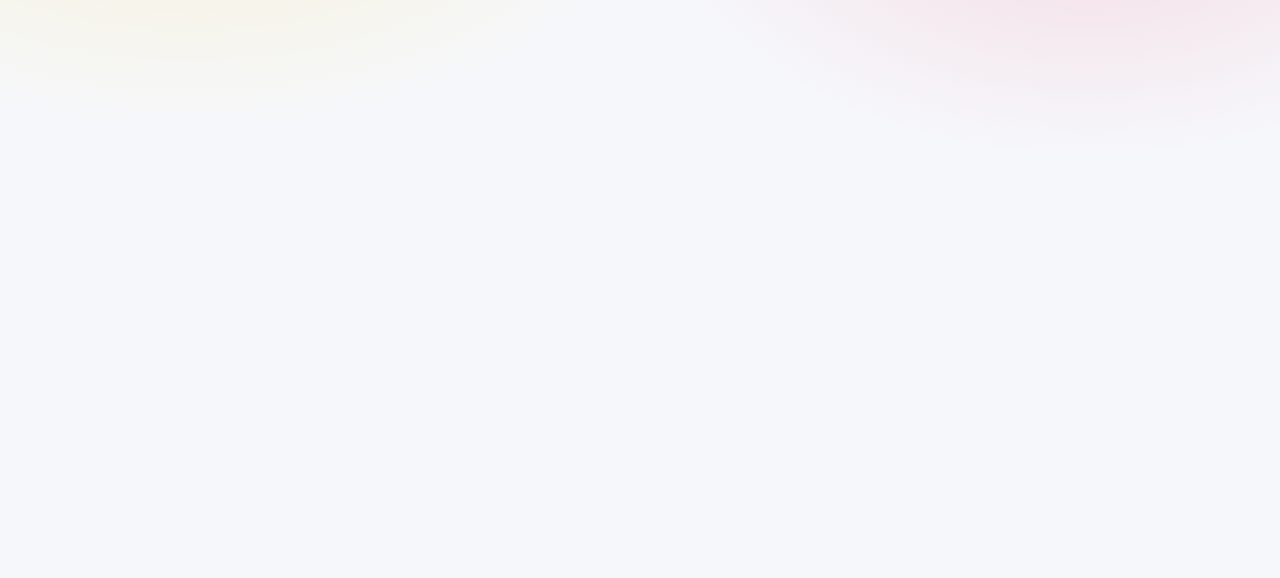
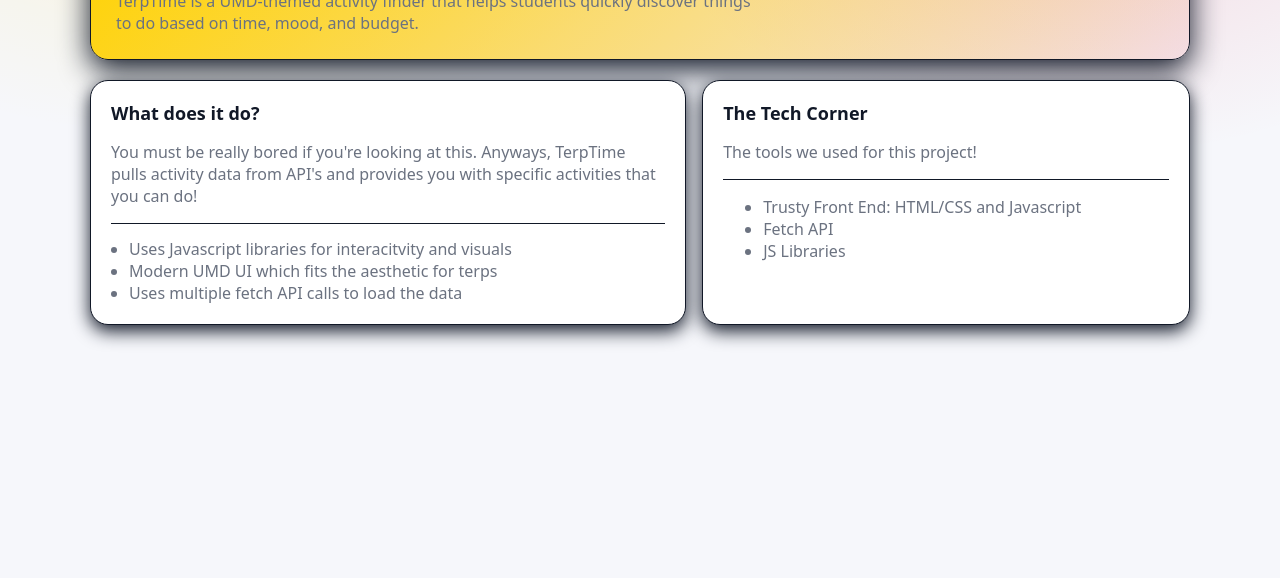
Before and after one commit to jnic11-ops/INST377-FinalProject, a plain HTML site: page INST377_finalProject/INST377_final_aboutpage.html in a window 1280 px wide. Shown: the part 222-800 px from the top of the page. Drawn offline with Linux system fonts and the light colour scheme.

Commit message:
Updated the About page

```diff
--- a/INST377_finalProject/INST377_final_aboutpage.html
+++ b/INST377_finalProject/INST377_final_aboutpage.html
@@ -1,7 +1,7 @@
 <html>
     <head>
         <title>
-            INST377 Final Project About Page
+            TerpTime | About
         </title>
         <script src="INST377_final.js" defer></script>
         <script></script>
@@ -33,6 +33,44 @@
 
         </header>
 
+        <main class="page">
+            <section class="hero">
+                <h1>About TerpTime</h1>
+                <p>TerpTime is a UMD-themed activity finder that helps students quickly discover things
+                    to do based on time, mood, and budget.
+                </p>
+            </section>
+
+            <section class="grid">
+                <section class="card">
+                    <h2>What does it do?</h2>
+                    <p>You must be really bored if you're looking at this. Anyways, TerpTime pulls activity data from API's and provides you with specific activities
+                        that you can do!
+                    </p>
+
+                    <div class="divider"></div>
+
+                    <ul style="margin: 0; padding-left: 18px;">
+                    <li>Uses Javascript libraries for interacitvity and visuals</li>
+                    <li>Modern UMD UI which fits the aesthetic for terps</li>
+                    <li>Uses multiple fetch API calls to load the data</li>
+                </ul>
+                </section>
+
+                <section class="card">
+                    <h2>The Tech Corner</h2>
+                    <p>The tools we used for this project!</p>
+                    <div class="divider"></div>
+
+                    <ul>
+                        <li>Trusty Front End: HTML/CSS and Javascript</li>
+                        <li>Fetch API</li>
+                        <li>JS Libraries</li>
+                    </ul>
+                </section>
+            </section>
+        </main>
+
 
 
     </body>
```
Also changed, not shown: INST377_finalProject/INST377_final_homepage.html (+2 -1 lines).
